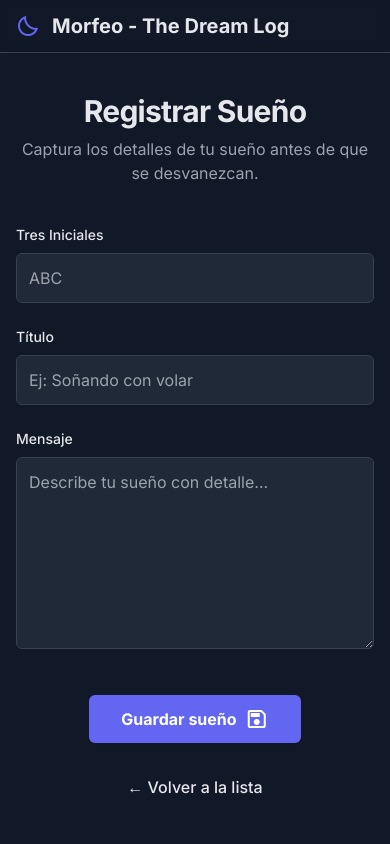
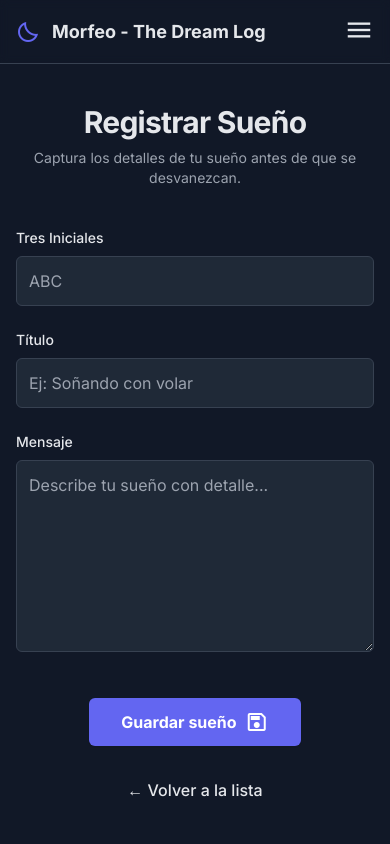
Before and after one commit to bpardo02/morfeo, a Django app: page /nuevo/ in a window 390 px wide. Run offline with Django 5.2, Linux system fonts and the light colour scheme; some libraries are stand-ins or nearby versions.

Commit message:
interface

```diff
--- a/templates/suenos/registrar.html
+++ b/templates/suenos/registrar.html
@@ -2,11 +2,14 @@
 <html lang="es">
 <head>
   <meta charset="utf-8"/>
+  <meta name="viewport" content="width=device-width, initial-scale=1" />
   <title>Registrar Sueño</title>
-  <link href="https://fonts.googleapis.com" rel="preconnect"/>
-  <link crossorigin="" href="https://fonts.gstatic.com" rel="preconnect"/>
-  <link href="https://fonts.googleapis.com/css2?family=Inter:wght@400;500;700&amp;display=swap" rel="stylesheet"/>
-  <link href="https://fonts.googleapis.com/css2?family=Material+Symbols+Outlined" rel="stylesheet"/>
+
+  <link href="https://fonts.googleapis.com" rel="preconnect" />
+  <link crossorigin href="https://fonts.gstatic.com" rel="preconnect" />
+  <link href="https://fonts.googleapis.com/css2?family=Inter:wght@400;500;700&display=swap" rel="stylesheet" />
+  <link href="https://fonts.googleapis.com/css2?family=Material+Symbols+Outlined" rel="stylesheet" />
+
   <script src="https://cdn.tailwindcss.com?plugins=forms,container-queries"></script>
   <style type="text/tailwindcss">
     :root {
@@ -37,50 +40,62 @@
 </head>
 <body class="bg-[var(--background-color)] text-[var(--text-color)]">
 <div class="flex min-h-screen flex-col">
+
+  <!-- Header -->
   <header class="sticky top-0 z-10 w-full border-b border-[var(--border-color)] bg-[var(--background-color)]/80 backdrop-blur-sm">
-    <div class="container mx-auto flex items-center justify-between px-4 py-3">
+    <div class="max-w-6xl mx-auto flex items-center justify-between px-4 py-3">
       <div class="flex items-center gap-3">
         <span class="material-symbols-outlined text-[var(--primary-color)]">bedtime</span>
-        <h1 class="text-xl font-bold">Morfeo - The Dream Log</h1>
+        <h1 class="text-lg sm:text-xl font-bold">Morfeo - The Dream Log</h1>
       </div>
+
       <nav class="hidden md:flex items-center gap-6">
         <a href="{% url 'lista_suenos' %}" class="text-sm font-medium text-[var(--subtle-text-color)] hover:text-[var(--text-color)] transition-colors">Ver sueños</a>
         <a href="{% url 'registrar_sueno' %}" class="text-sm font-medium text-[var(--text-color)]">Registrar sueño</a>
       </nav>
+
+      <!-- Mobile menu button -->
+      <button id="mobileMenuBtn" class="md:hidden text-[var(--text-color)]">
+        <span class="material-symbols-outlined text-3xl">menu</span>
+      </button>
+    </div>
+
+    <!-- Mobile menu -->
+    <div id="mobileMenu" class="hidden flex-col gap-4 px-4 pb-4 md:hidden">
+      <a href="{% url 'lista_suenos' %}" class="text-sm font-medium text-[var(--subtle-text-color)] hover:text-[var(--text-color)] transition-colors">Ver sueños</a>
+      <a href="{% url 'registrar_sueno' %}" class="text-sm font-medium text-[var(--text-color)]">Registrar sueño</a>
     </div>
   </header>
 
+  <!-- Main -->
   <main class="container mx-auto flex-1 px-4 py-10">
     <div class="mx-auto max-w-2xl">
+
       <div class="space-y-2 text-center mb-10">
-        <h2 class="text-3xl font-bold tracking-tight sm:text-5xl">Registrar Sueño</h2>
-        <p class="text-[var(--subtle-text-color)]">Captura los detalles de tu sueño antes de que se desvanezcan.</p>
+        <h2 class="text-3xl sm:text-5xl font-bold tracking-tight">Registrar Sueño</h2>
+        <p class="text-[var(--subtle-text-color)] text-sm sm:text-base">Captura los detalles de tu sueño antes de que se desvanezcan.</p>
       </div>
 
       <form method="post" class="space-y-6">
         {% csrf_token %}
-        <!-- Aquí Django insertará los campos -->
         {{ form.non_field_errors }}
 
         {% for field in form %}
         {% if field.name != "honeypot" %}
         <div>
-            <label class="block text-sm font-medium text-[var(--text-color)] mb-2" for="{{ field.id_for_label }}">
-                {{ field.label }}
-            </label>
+          <label class="block text-sm font-medium mb-2" for="{{ field.id_for_label }}">{{ field.label }}</label>
           {{ field }}
           {% if field.errors %}
           <p class="text-red-400 text-sm mt-1">{{ field.errors|striptags }}</p>
           {% endif %}
         </div>
         {% else %}
-            {{ field }} {# sigue en el HTML como hidden, sin label visible #}
+          {{ field }}
         {% endif %}
         {% endfor %}
 
-
         <div class="flex justify-center pt-4">
-          <button type="submit" class="flex items-center justify-center rounded-md bg-[var(--primary-color)] px-8 py-3 text-base font-semibold text-white shadow-sm hover:bg-indigo-500 focus-visible:outline focus-visible:outline-2 focus-visible:outline-offset-2 focus-visible:outline-indigo-600 transition-all duration-300 ease-in-out">
+          <button type="submit" class="flex items-center justify-center rounded-md bg-[var(--primary-color)] px-8 py-3 text-base font-semibold text-white shadow-sm hover:bg-indigo-500 transition-all duration-300 ease-in-out">
             Guardar sueño
             <span class="material-symbols-outlined ml-2">save</span>
           </button>
@@ -88,10 +103,18 @@
       </form>
 
       <div class="mt-8 text-center">
-        <a href="{% url 'lista_suenos' %}" class="text-[var(--accent-color)] hover:text-indigo-400 font-medium transition-colors">← Volver a la lista</a>
+        <a href="{% url 'lista_suenos' %}" class="hover:text-indigo-400 font-medium transition-colors">← Volver a la lista</a>
       </div>
+
     </div>
   </main>
 </div>
+
+<script>
+  const mobileBtn = document.getElementById('mobileMenuBtn');
+  const mobileMenu = document.getElementById('mobileMenu');
+  mobileBtn.addEventListener('click', () => mobileMenu.classList.toggle('hidden'));
+</script>
+
 </body>
 </html>
```
Lines whose indentation alone changed are shown as unchanged.
